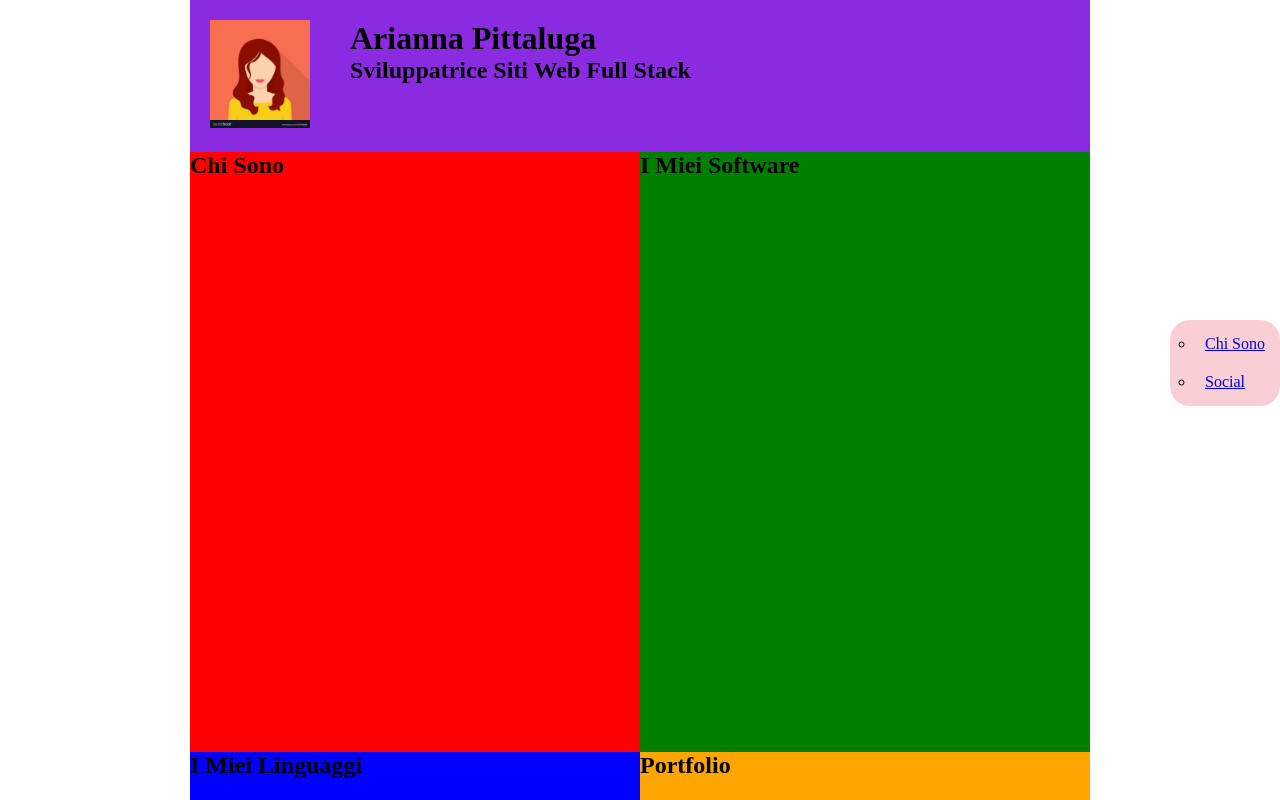
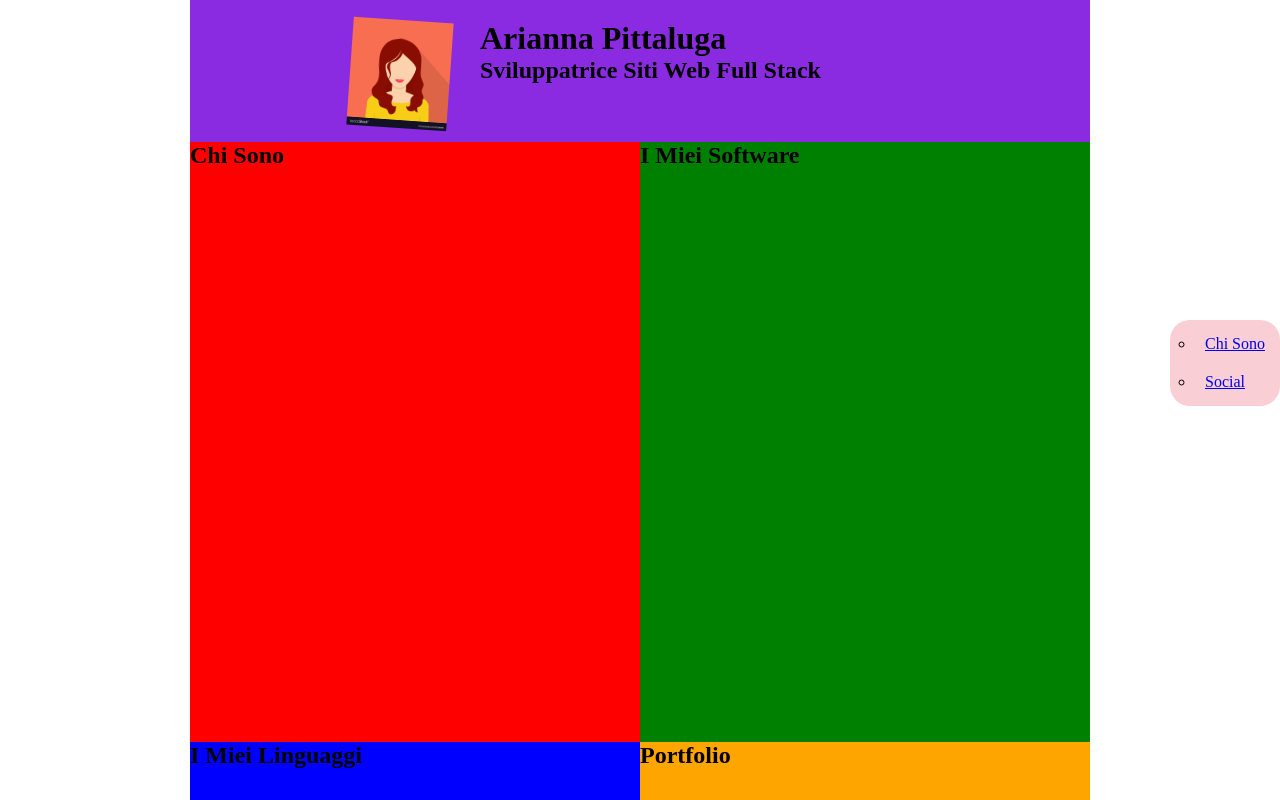
Before and after one commit to LeiArianna/SitoAriannaPittaluga-prova, a plain HTML site: page index.html in a window 1280 px wide. Shown: the top 800 px of the page. Drawn offline with Linux system fonts and the light colour scheme.

Commit message:
ruotata foto in header e aggiustati padding

```diff
--- a/styles/styles.css
+++ b/styles/styles.css
@@ -28,10 +28,11 @@ li {
 }
 .mia-foto img {
     width: 100px;
-    margin: 10% 10%;
+    margin: 10px 20px 0px 150px;
+    transform: rotate(4deg);
 }
 .header-text {
-    margin: 10px 50px;
+    margin: 10px 10px;
 }
 .section {
     background-color: aqua;
```
